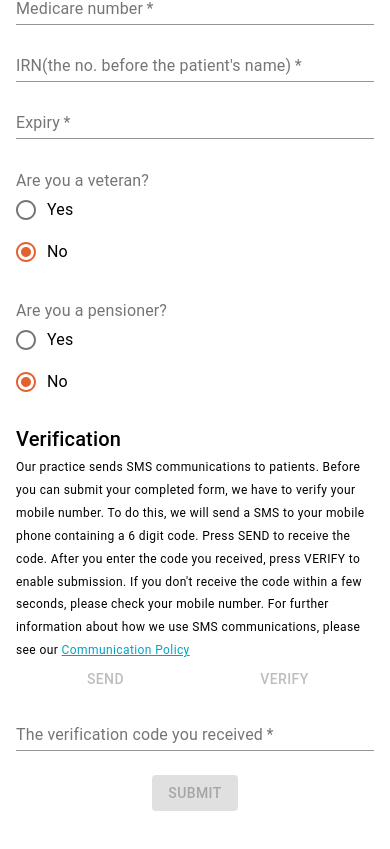
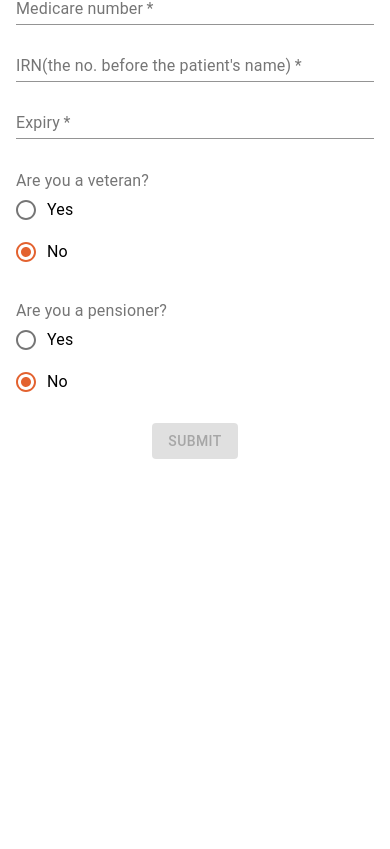
Before and after one commit to lindachenau/new-patient, a React (Create React App) app: page / in a window 390 px wide. Shown: the part 1592-2441 px from the top of the page. After the commit the page ends 2091 px from the top, so only its background shows below. Built offline with nearby package versions, Linux system fonts and the light colour scheme; no server answers.

Commit message:
Temporarily disavle mobile verification

```diff
--- a/src/pages/NewPatientForm.js
+++ b/src/pages/NewPatientForm.js
@@ -70,7 +70,8 @@ function NewPatientForm({}) {
   const [veteran, setVeteran] = useState("N")
   const [pension, setPension] = useState("N")
   const [healthFund, setHealthFund] = useState("N")
-  const [verified, setVerified] = useState(false)
+  //Temporarily bypass mobile verification
+  const [verified, setVerified] = useState(true)
   const [submitted, setSubmitted] = useState(false)
   const profileComplete = firstName && lastName && dOB && gender > 0 && ethnicCode > 0
   const contactComplete = address && mobile && emergencyContactFirstname && emergencyContactSurname && emergencyContactPhone && emergencyContactRelationship &&
@@ -285,7 +286,7 @@ function NewPatientForm({}) {
           setPensionExpiry={setPensionExpiry}
         />
       }
-      <MobileVerification mobile={mobile} verified={verified} setVerified={setVerified} clause={clause}/>
+      {/* <MobileVerification mobile={mobile} verified={verified} setVerified={setVerified} clause={clause}/> */}
       <div className={classes.center}>
         <Button
           variant="contained"
```
